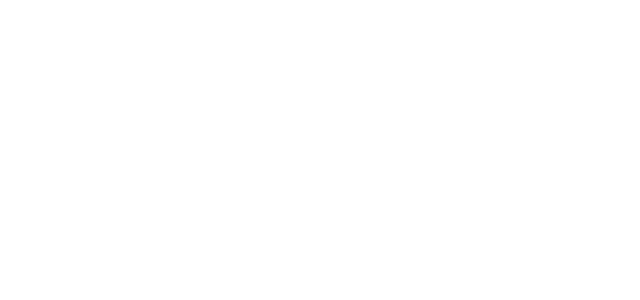
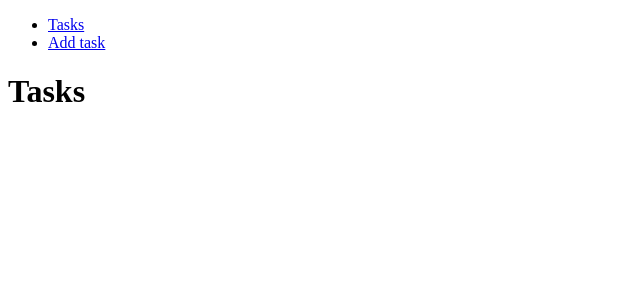
Before and after one commit to gabrielemarchesano/ex-react-task-manager, a React (Vite) app: page / in a window 1280 px wide. Shown: the top 300 px of the page, without its empty margins (0-640 px from the left). Built offline with nearby package versions, Linux system fonts and the light colour scheme.

Commit message:
milestone1: setup and routing

```diff
--- a/src/App.jsx
+++ b/src/App.jsx
@@ -1,9 +1,19 @@
+import { BrowserRouter, Route, Routes } from "react-router-dom"
+import TasksList from "./pages/TasksList"
+import AddTask from "./pages/AddTask"
+import DefaultLayout from "./layouts/DefaultLayout"
+
 function App() {
 
   return (
-    <>
-
-    </>
+    <BrowserRouter>
+      <Routes>
+        <Route element={<DefaultLayout />}>
+          <Route path="/" element={<TasksList />} />
+          <Route path="/addTask" element={<AddTask />} />
+        </Route>
+      </Routes>
+    </BrowserRouter>
   )
 }
 
--- /dev/null
+++ b/src/components/Header.jsx
@@ -0,0 +1,7 @@
+import Navbar from "./Navbar";
+
+export default function Header(){
+  return(
+    <Navbar />
+  )
+}
--- /dev/null
+++ b/src/components/Navbar.jsx
@@ -0,0 +1,14 @@
+import { NavLink } from "react-router-dom";
+
+export default function Navbar(){
+  return(
+    <ul>
+      <li>
+        <NavLink to={"/"}>Tasks</NavLink>
+      </li>
+      <li>
+        <NavLink to={"/addTask"}>Add task</NavLink>
+      </li>
+    </ul>
+  )
+}
--- /dev/null
+++ b/src/layouts/DefaultLayout.jsx
@@ -0,0 +1,11 @@
+import { Outlet } from "react-router-dom";
+import Header from "../components/Header";
+
+export default function DefaultLayout(){
+  return(
+    <div>
+      <Header />
+      <Outlet />
+    </div>
+  )
+}
--- /dev/null
+++ b/src/pages/AddTask.jsx
@@ -0,0 +1,7 @@
+export default function AddTask(){
+  return(
+    <>
+      <h1>Add task</h1>
+    </>
+  )
+}
--- /dev/null
+++ b/src/pages/TasksList.jsx
@@ -0,0 +1,7 @@
+export default function TasksList(){
+  return(
+    <>
+      <h1>Tasks</h1>
+    </>
+  )
+}
```
